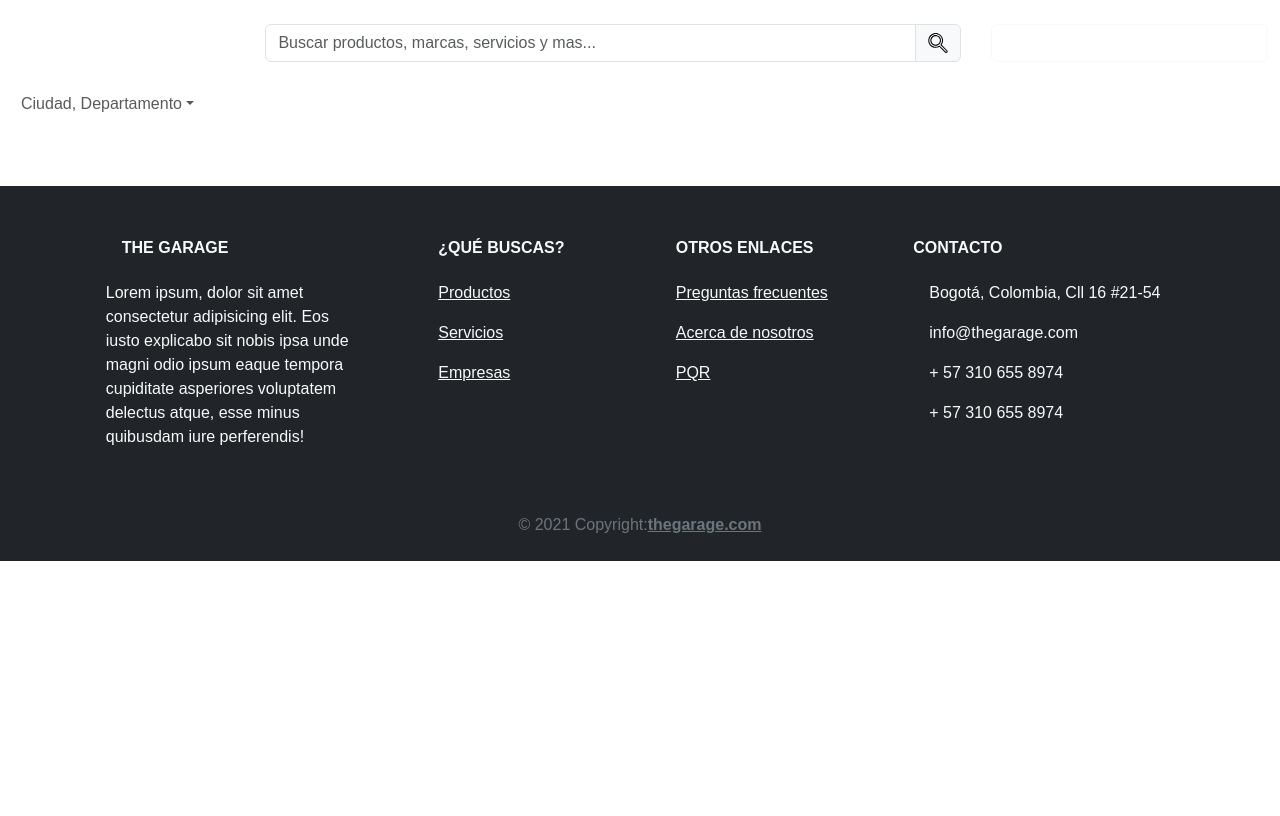
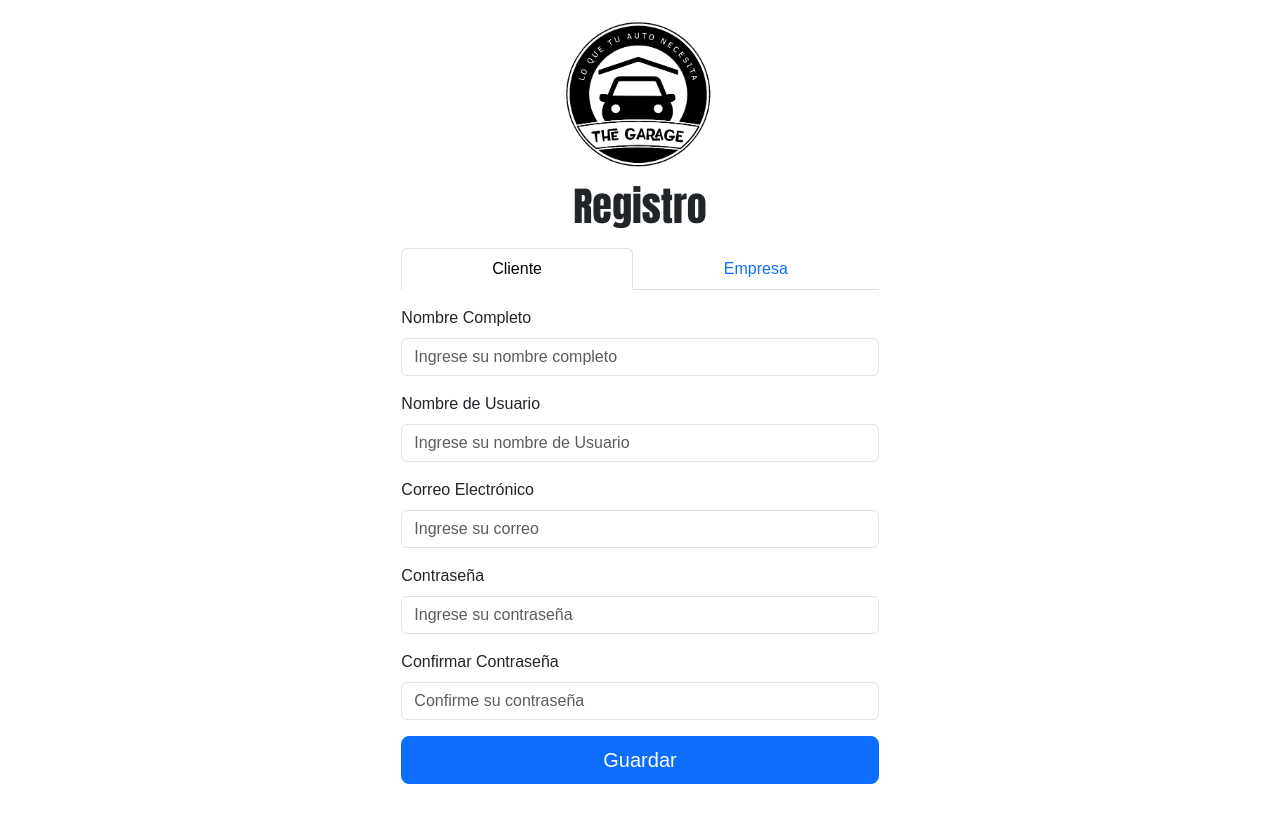
Before and after one commit to ManuelOrtegaR/the-garage, a React (Vite) app in the folder the-garage/: page /Singup in a window 1280 px wide. Built offline with nearby package versions, Linux system fonts and the light colour scheme.

Commit message:
Se agregan estilos y navegacion a las funcionalidades de SingUp y Login

```diff
--- a/the-garage/src/auth/components/ClientSingUp.jsx
+++ b/the-garage/src/auth/components/ClientSingUp.jsx
@@ -1,5 +1,6 @@
 import Form from "react-bootstrap/Form";
-import Button from "react-bootstrap/Button";
+//import Button from "react-bootstrap/Button";
+import { ButtonStyled } from "./StyledsComponents";
 
 function ClientSingUp() {
   return (
@@ -27,9 +28,14 @@ function ClientSingUp() {
       </Form.Group>
 
       <div className="d-flex justify-content-center">
-        <Button variant="primary" type="submit" size="lg" className="w-100">
+        <ButtonStyled
+          variant="primary"
+          type="submit"
+          size="lg"
+          className="w-100"
+        >
           Guardar
-        </Button>
+        </ButtonStyled>
       </div>
     </Form>
   );
--- a/the-garage/src/auth/components/CompanySingUp.jsx
+++ b/the-garage/src/auth/components/CompanySingUp.jsx
@@ -1,5 +1,11 @@
+import {
+  NavItemStyled,
+  ButtonStyled,
+  NavLinkStyled,
+  NavStyled,
+} from "./StyledsComponents";
 import Form from "react-bootstrap/Form";
-import Button from "react-bootstrap/Button";
+//import Button from "react-bootstrap/Button";
 import Col from "react-bootstrap/Col";
 import Nav from "react-bootstrap/Nav";
 import Row from "react-bootstrap/Row";
@@ -10,17 +16,19 @@ function CompanySingUp() {
     <Tab.Container id="left-tabs-example" defaultActiveKey="first">
       <Row>
         <Col sm={3}>
-          <Nav variant="pills" className="flex-column">
-            <Nav.Item>
-              <Nav.Link eventKey="first">Información General</Nav.Link>
-            </Nav.Item>
-            <Nav.Item>
-              <Nav.Link eventKey="second">Datos de Contacto</Nav.Link>
-            </Nav.Item>
-            <Nav.Item>
-              <Nav.Link eventKey="third">Información Legal</Nav.Link>
-            </Nav.Item>
-          </Nav>
+          <NavStyled>
+            <NavItemStyled>
+              <NavLinkStyled eventKey="first">
+                Información General
+              </NavLinkStyled>
+            </NavItemStyled>
+            <NavItemStyled>
+              <NavLinkStyled eventKey="second">Datos de Contacto</NavLinkStyled>
+            </NavItemStyled>
+            <NavItemStyled>
+              <NavLinkStyled eventKey="third">Información Legal</NavLinkStyled>
+            </NavItemStyled>
+          </NavStyled>
         </Col>
         <Col sm={9}>
           <Tab.Content>
@@ -56,14 +64,14 @@ function CompanySingUp() {
                 </Form.Group>
 
                 <div className="d-flex justify-content-center">
-                  <Button
+                  <ButtonStyled
                     variant="primary"
                     type="submit"
                     size="lg"
                     className="w-100"
                   >
                     Continuar
-                  </Button>
+                  </ButtonStyled>
                 </div>
               </Form>
             </Tab.Pane>
@@ -99,14 +107,14 @@ function CompanySingUp() {
                 </Form.Group>
 
                 <div className="d-flex justify-content-center">
-                  <Button
+                  <ButtonStyled
                     variant="primary"
                     type="submit"
                     size="lg"
                     className="w-100"
                   >
                     Continuar
-                  </Button>
+                  </ButtonStyled>
                 </div>
               </Form>
             </Tab.Pane>
@@ -128,14 +136,14 @@ function CompanySingUp() {
                   <Form.Control type="file" size="sm" />
                 </Form.Group>
                 <div className="d-flex justify-content-center">
-                  <Button
+                  <ButtonStyled
                     variant="primary"
                     type="submit"
                     size="lg"
                     className="w-100"
                   >
                     Guardar
-                  </Button>
+                  </ButtonStyled>
                 </div>
               </Form>
             </Tab.Pane>
--- a/the-garage/src/auth/components/SingUp.jsx
+++ b/the-garage/src/auth/components/SingUp.jsx
@@ -1,28 +1,30 @@
-import Tab from 'react-bootstrap/Tab';
-import Tabs from 'react-bootstrap/Tabs';
-import ClientSingUp from './ClientSingUp';
-import CompanySingUp from './CompanySingUp';
+import { TitlePg, TabsStyled, TabStyled } from "./StyledsComponents";
+import Tab from "react-bootstrap/Tab";
+//import Tabs from "react-bootstrap/Tabs";
+import ClientSingUp from "./ClientSingUp";
+import CompanySingUp from "./CompanySingUp";
 
 function SingUp() {
   return (
-    <div className="contenedor row justify-content-center align-items-center h-100 vw-100">
     <div className="singup col-5 ">
       <div className="singup__contenedor p-4 m-1 rounded-5 p-3 mb-2 bg-white text-dark">
-          <h1>Registro </h1>
-          <Tabs
+        <div className="login__logo d-flex justify-content-center">
+          <img src="/../assets/logos/logo-icono.png" alt="logo" />
+        </div>
+        <TitlePg>Registro </TitlePg>
+        <TabsStyled
           defaultActiveKey="cliente"
           id="fill-tab-example"
           className="mb-3"
           fill
         >
-            <Tab eventKey="cliente" title="Cliente">
+          <TabStyled eventKey="cliente" title="Cliente">
             <ClientSingUp />
-            </Tab>
-            <Tab eventKey="empresa" title="Empresa">
+          </TabStyled>
+          <TabStyled eventKey="empresa" title="Empresa">
             <CompanySingUp />
-            </Tab>
-          </Tabs>
-        </div>
+          </TabStyled>
+        </TabsStyled>
       </div>
     </div>
   );
--- /dev/null
+++ b/the-garage/src/auth/components/StyledsComponents.jsx
@@ -0,0 +1,80 @@
+import styled from "@emotion/styled";
+
+import Button from "react-bootstrap/Button";
+import Nav from "react-bootstrap/Nav";
+import Tab from "react-bootstrap/Tab";
+import Tabs from "react-bootstrap/Tabs";
+
+export const MainConteiner = styled("div")(({ theme }) => ({
+  display: "flex",
+  justifyContent: "center",
+  alignItems: "center",
+  height: "100vh",
+  width: "100vw",
+  flexDirection: "column",
+  backgroundColor: theme.colors.mainColor,
+}));
+
+export const TitlePg = styled("h1")(({ theme }) => ({
+  display: "flex",
+  justifyContent: "center",
+  padding: "10px",
+  fontFamily: theme.fontFamily.titleFont,
+  fontSize: theme.fonts[1],
+  color: theme.colors.mainColor,
+}));
+
+export const TabsStyled = styled(Tabs)(({ theme }) => ({
+  fontFamily: theme.fontFamily.mainFont,
+  color: theme.colors.mainColor,
+  fontSize: theme.fonts[4],
+}));
+export const TabStyled = styled(Tab)(({ theme }) => ({
+  fontFamily: theme.fontFamily.mainFont,
+  "&:hover": {
+    backgroundColor: "gray",
+    color: theme.colors.mainColor,
+  },
+}));
+
+export const NavStyled = styled(Nav)(({ theme }) => ({
+  fontFamily: theme.fontFamily.mainFont,
+  color: theme.colors.mainColor,
+}));
+
+export const NavItemStyled = styled(Nav.Item)(({ theme }) => ({
+  color: theme.colors.mainColor,
+  display: "flex",
+  justifyContent: "center",
+  fontFamily: theme.fontFamily.mainFont,
+}));
+
+export const NavLinkStyled = styled(Nav.Link)(({ theme }) => ({
+  color: theme.colors.mainColor,
+  display: "flex",
+  justifyContent: "center",
+  fontSize: theme.fonts[6],
+  backgroundColor: "white",
+  fontFamily: theme.fontFamily.mainFont,
+  "&:hover": {
+    backgroundColor: "gray",
+    color: theme.colors.mainColor,
+  },
+  "&:active": {
+    backgroundColor: theme.colors.mainColor,
+    color: "gray",
+  },
+}));
+
+export const ButtonStyled = styled(Button)(({ theme }) => ({
+  color: "white",
+  display: "flex",
+  justifyContent: "center",
+  fontSize: theme.fonts[4],
+  backgroundColor: theme.colors.mainColor,
+  fontFamily: theme.fontFamily.mainFont,
+  "&:hover": {
+    backgroundColor: "gray",
+    color: theme.colors.mainColor,
+  },
+}));
--- a/the-garage/src/auth/components/index.js
+++ b/the-garage/src/auth/components/index.js
@@ -1,3 +1,3 @@
-export * from './ClientSingUp';
-export * from './CompanySingUp';
-export * from './SingUp';
+export * from "./ClientSingUp";
+export * from "./CompanySingUp";
+export * from "./SingUp";
--- a/the-garage/src/auth/pages/Login.jsx
+++ b/the-garage/src/auth/pages/Login.jsx
@@ -1,22 +1,26 @@
-import Form from 'react-bootstrap/Form';
-import Button from 'react-bootstrap/Button';
-import googleIcon from '../../../assets/authIcons/google-icono.svg';
-import facebookIcon from '../../../assets/authIcons/facebook-icono.svg';
-import { NavLink } from 'react-router-dom';
+import {
+  MainConteiner,
+  TitlePg,
+  ButtonStyled,
+} from "../components/StyledsComponents";
+import Form from "react-bootstrap/Form";
+import googleIcon from "../../../assets/authIcons/google-icono.svg";
+import facebookIcon from "../../../assets/authIcons/facebook-icono.svg";
+import { NavLink } from "react-router-dom";
 
 export function Login() {
   return (
-    <div className="contenedor row justify-content-center align-items-center vh-100">
+    <MainConteiner>
       <div className="login col-5">
         <div className="login__contenedor p-4 m-1 rounded-5">
           <div className="login__logo d-flex justify-content-center">
-            <img src="/src/assets/logo-icono.png" alt="logo" />
+            <img src="/../assets/logos/logo-icono.png" alt="logo" />
           </div>
           <div className="login__form row">
-            <h1 className="login__form__title text-center">Login</h1>
+            <TitlePg>Inicio de Sesión</TitlePg>
             <Form>
               <Form.Group className="mb-3" controlId="formBasicEmail">
-                <Form.Label>Correo Electronico</Form.Label>
+                <Form.Label>Correo Electrónico</Form.Label>
                 <Form.Control type="email" placeholder="Ingrese su correo" />
                 <Form.Text className="text-muted">
                   Nosotros nunca compartiremos su correo con nadie más.
@@ -39,26 +43,29 @@ export function Login() {
                 </a>
               </Form.Group>
               <div className="d-flex justify-content-center">
-                <Button
+                <ButtonStyled
                   variant="primary"
                   type="submit"
                   size="lg"
                   className="w-100"
                 >
                   <NavLink
-                    to={'/home'}
-                    style={{ textDecoration: 'none', color: 'white' }}
+                    to={"/home"}
+                    style={{ textDecoration: "none", color: "white" }}
                   >
                     Ingresar
                   </NavLink>
-                </Button>
+                </ButtonStyled>
               </div>
             </Form>
             <div className="d-flex gap-1 mt-2 justify-content-center">
               <label>¿No tienes un usuario?</label>
-              <a href="#" className="text-decoration-none">
+              <NavLink
+                to={"/Singup"}
+                style={{ textDecoration: "none", color: "black" }}
+              >
                 ¡Registrate!
-              </a>
+              </NavLink>
             </div>
             <div className="d-flex justify-content-center m-2">
               <span>o</span>
@@ -74,7 +81,6 @@ export function Login() {
           </div>
         </div>
       </div>
-      <div className="col"></div>
-    </div>
+    </MainConteiner>
   );
 }
--- /dev/null
+++ b/the-garage/src/auth/pages/SingUpPg.jsx
@@ -0,0 +1,10 @@
+import SingUp from "../components/SingUp";
+import { MainConteiner } from "../components/StyledsComponents";
+
+export function SingUpPg() {
+  return (
+    <MainConteiner>
+      <SingUp />
+    </MainConteiner>
+  );
+}
--- a/the-garage/src/router/AppRouter.jsx
+++ b/the-garage/src/router/AppRouter.jsx
@@ -1,7 +1,9 @@
-import { Route, Routes } from 'react-router-dom';
+import { Route, Routes } from "react-router-dom";
+import { Login } from "../auth";
+import { TheGarageRoutes } from "../thegarage";
+import { SingUpPg } from "../auth/pages/SingUpPg";
 
-import { Login } from '../auth';
-import { TheGarageRoutes } from '../thegarage';
+//import { SingUpPg } from "../auth/pages/SingUpPg";
 
 export const AppRouter = () => {
   return (
@@ -9,6 +11,7 @@ export const AppRouter = () => {
       <Routes>
         <Route path="/*" element={<TheGarageRoutes />}></Route>
         <Route path="login" element={<Login />}></Route>
+        <Route path="/Singup" element={<SingUpPg />}></Route>
       </Routes>
     </>
   );
--- a/the-garage/src/thegarage/components/home/HowWork.jsx
+++ b/the-garage/src/thegarage/components/home/HowWork.jsx
@@ -1,5 +1,5 @@
-import { StepComponent } from './StepComponent';
-import { SubTitleStyled, TextStyled } from './StyledsComponents';
+import { StepComponent } from "./StepComponent";
+import { SubTitleStyled, TextStyled } from "./StyledsComponents";
 
 export const HowWork = () => {
   return (
--- a/the-garage/src/thegarage/components/home/StyledsComponents.jsx
+++ b/the-garage/src/thegarage/components/home/StyledsComponents.jsx
@@ -1,15 +1,15 @@
-import styled from '@emotion/styled';
+import styled from "@emotion/styled";
 
-export const SubTitleStyled = styled('h2')(({ theme }) => ({
+export const SubTitleStyled = styled("h2")(({ theme }) => ({
   color: theme.colors.mainColor,
-  display: 'flex',
-  justifyContent: 'center',
-  fontFamily: theme.fontFamily.titleFont,
+  display: "flex",
+  justifyContent: "center",
+  fontFamily: theme.fontFamily.mainFont,
 }));
 
-export const TextStyled = styled('p')(({ theme }) => ({
+export const TextStyled = styled("p")(({ theme }) => ({
   color: theme.colors.mainColor,
-  display: 'flex',
-  justifyContent: 'center',
+  display: "flex",
+  justifyContent: "center",
   fontSize: theme.fonts[5],
 }));
```
Lines whose indentation alone changed are shown as unchanged.
